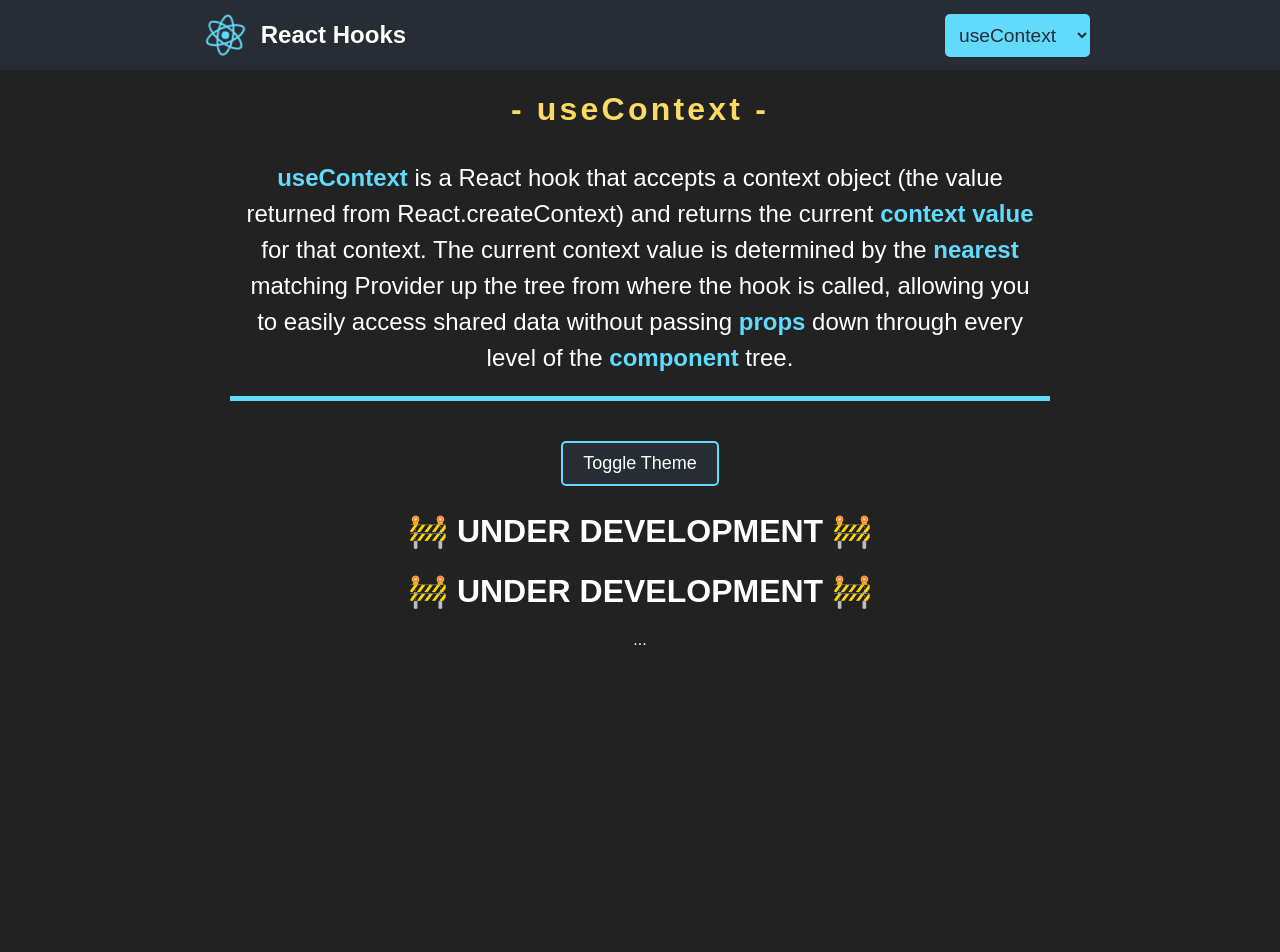
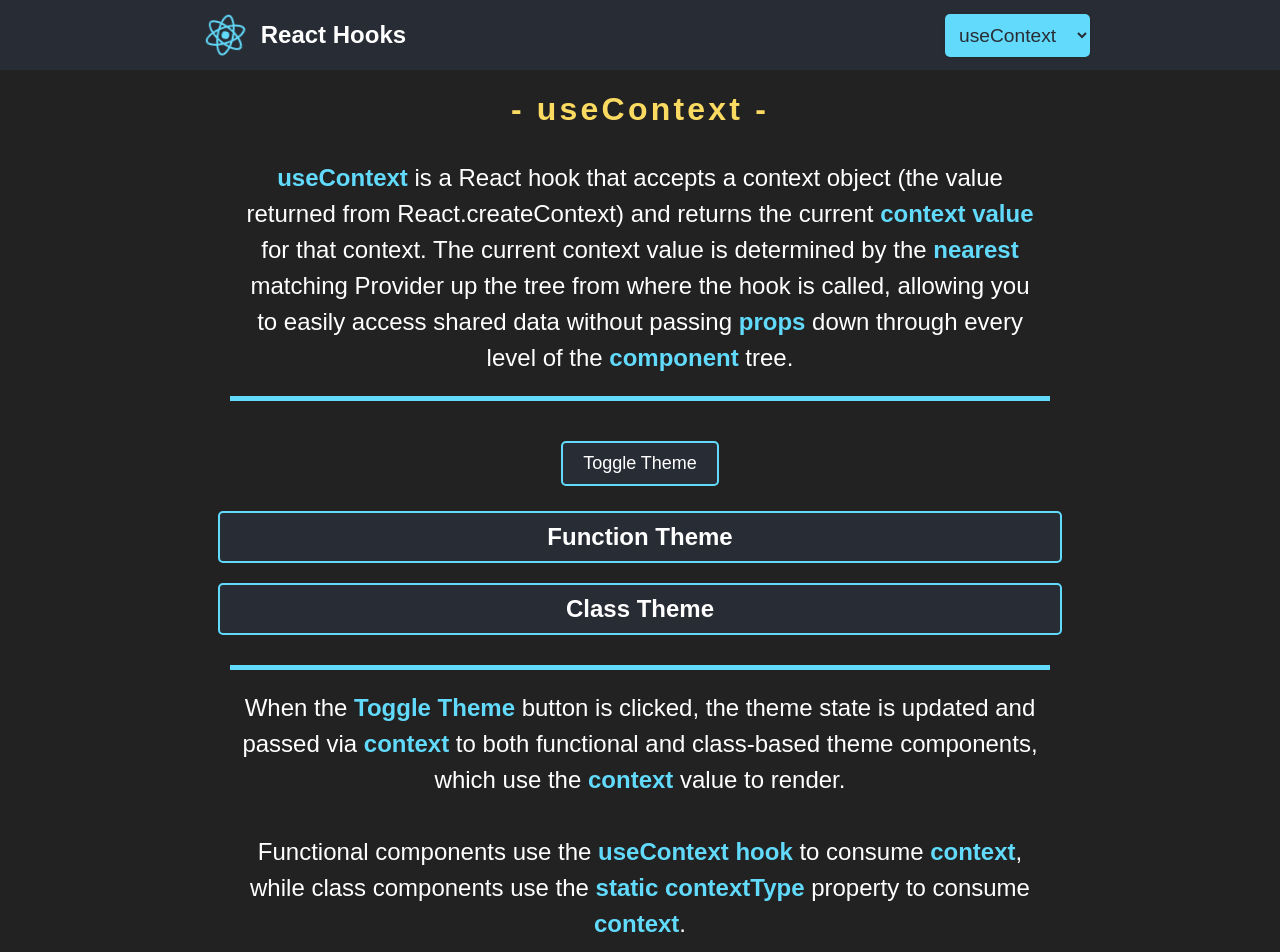
Before and after one commit to elarsaks/react-hooks, a React (Create React App) app: page /useContext in a window 1280 px wide. Shown: the top 952 px of the page. Before the commit the page ends 800 px from the top, so only its background shows below. Built offline with nearby package versions, Linux system fonts and the light colour scheme.

Commit message:
Finnish useContext.

```diff
--- a/src/components/ClassContextComponent.jsx
+++ b/src/components/ClassContextComponent.jsx
@@ -1,9 +1,30 @@
-import React from "react";
+import React, { Component } from "react";
+import { ThemeContext } from "../pages/UseContext";
 
-export default () => {
-  return (
-    <div>
-      <h1>🚧 UNDER DEVELOPMENT 🚧</h1>
-    </div>
-  );
-};
+export default class ClassContextComponent extends Component {
+  themeStyles(dark) {
+    return {
+      backgroundColor: dark ? "#282c34" : "#fff",
+      color: dark ? "#fff" : "#282c34",
+      padding: "10px 20px",
+      fontSize: "24px",
+      fontWeight: "bold",
+      borderRadius: "5px",
+      border: "2px solid #61DAFB",
+      marginTop: "20px",
+      marginLeft: "auto",
+      marginRight: "auto",
+      maxWidth: "800px",
+    };
+  }
+
+  render() {
+    return (
+      <ThemeContext.Consumer>
+        {(darkTheme) => {
+          return <div style={this.themeStyles(darkTheme)}>Class Theme</div>;
+        }}
+      </ThemeContext.Consumer>
+    );
+  }
+}
--- a/src/components/FunctionContextComponent.jsx
+++ b/src/components/FunctionContextComponent.jsx
@@ -1,9 +1,28 @@
-import React from "react";
+import React, { useContext } from "react";
+import { ThemeContext } from "../pages/UseContext";
 
 export default () => {
+  const darkTheme = useContext(ThemeContext);
+
+  const themeStyles = {
+    backgroundColor: darkTheme ? "#282c34" : "#fff",
+    color: darkTheme ? "#fff" : "#282c34",
+    padding: "10px 20px",
+    fontSize: "24px",
+    fontWeight: "bold",
+    borderRadius: "5px",
+    border: "2px solid #61DAFB",
+    marginTop: "20px",
+    marginLeft: "auto",
+    marginRight: "auto",
+    maxWidth: "800px",
+  };
+
   return (
-    <div>
-      <h1>🚧 UNDER DEVELOPMENT 🚧</h1>
-    </div>
+    <ThemeContext.Consumer>
+      {(darkTheme) => {
+        return <div style={themeStyles}>Function Theme</div>;
+      }}
+    </ThemeContext.Consumer>
   );
 };
--- a/src/pages/UseContext.jsx
+++ b/src/pages/UseContext.jsx
@@ -4,6 +4,7 @@ import info from "../styles/Info.module.css";
 import React, { useEffect, useState, useRef } from "react";
 import util from "../styles/Util.module.css";
 
+// Export a context object
 export const ThemeContext = React.createContext();
 
 export default () => {
@@ -26,6 +27,7 @@ export default () => {
         <span> props </span> down through every level of the{" "}
         <span> component </span> tree.
       </h2>
+
       <ThemeContext.Provider value={darkTheme}>
         <button className={util["button"]} onClick={toggleTheme}>
           Toggle Theme
@@ -33,7 +35,18 @@ export default () => {
         <FunctionContextComponent />
         <ClassContextComponent />
       </ThemeContext.Provider>
-      ...
+
+      <h2 className={`${info["info"]} ${info["border-top"]}`}>
+        When the <span>Toggle Theme</span> button is clicked, the theme state is
+        updated and passed via <span>context</span> to both functional and
+        class-based theme components, which use the <span>context</span> value
+        to render.
+        <br></br> <br></br>
+        Functional components use the <span>useContext hook </span>
+        to consume <span>context</span>, while class components use the
+        <span> static contextType</span> property to consume{" "}
+        <span>context</span>.
+      </h2>
     </>
   );
 };
```
